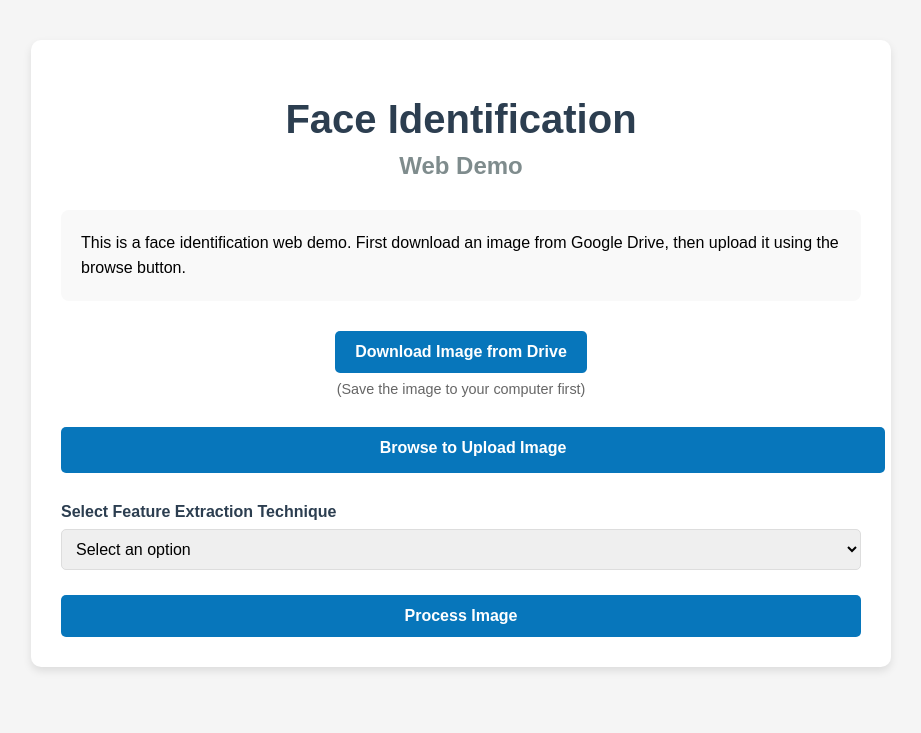
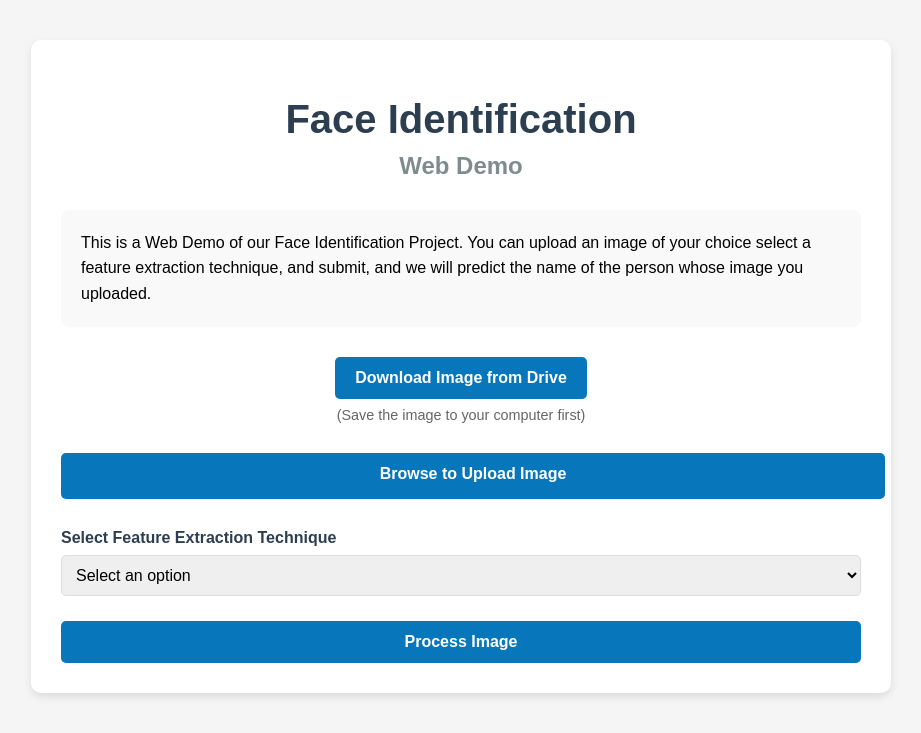
Before and after one commit to shreekar2005/PRML_WebDemo, a Flask app: page / in a window 1280 px wide. Shown: the top 733 px of the page, without its empty margins (179-1100 px from the left). Run offline with Flask 3, Linux system fonts and the light colour scheme.

Commit message:
changing description in about section

```diff
--- a/templates/input.html
+++ b/templates/input.html
@@ -13,7 +13,7 @@
         <h2>Web Demo</h2>
 
         <div class="about">
-            This is a face identification web demo. First download an image from Google Drive, then upload it using the browse button.
+            This is a Web Demo of our Face Identification Project. You can upload an image of your choice select a feature extraction technique, and submit, and we will predict the name of the person whose image you uploaded.
         </div>
 
         <form id="uploadForm" action="/process_input" method="POST" enctype="multipart/form-data">
```
Also changed, not shown: static/uploads/Gerhard_Schroeder_0107.jpg (added).
